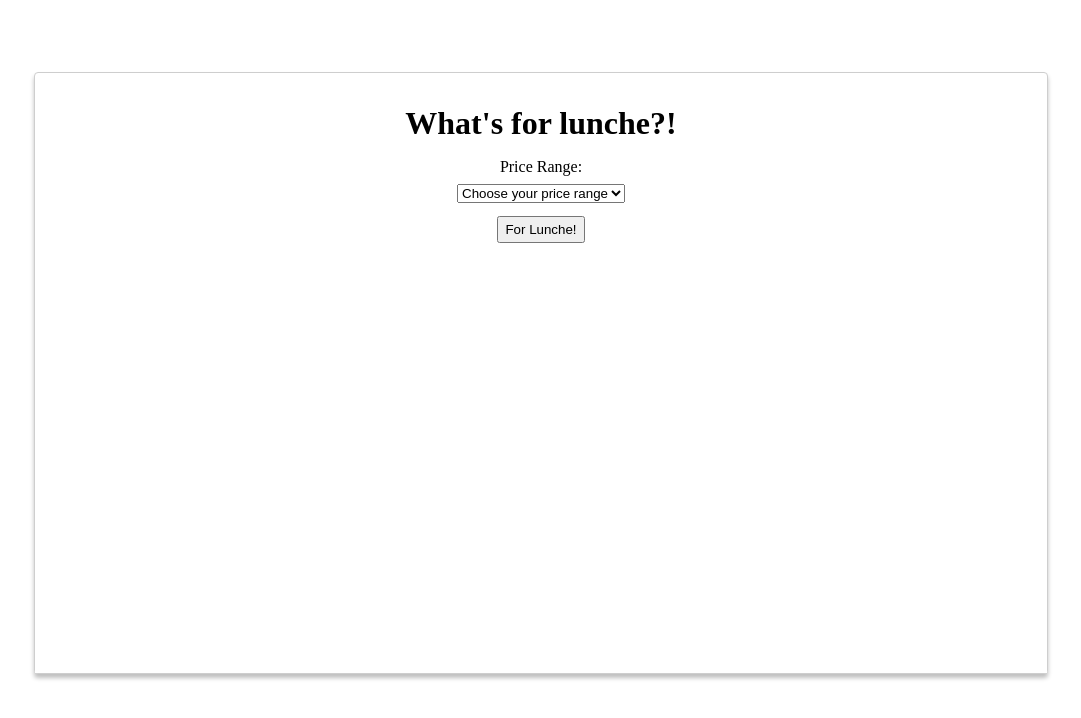
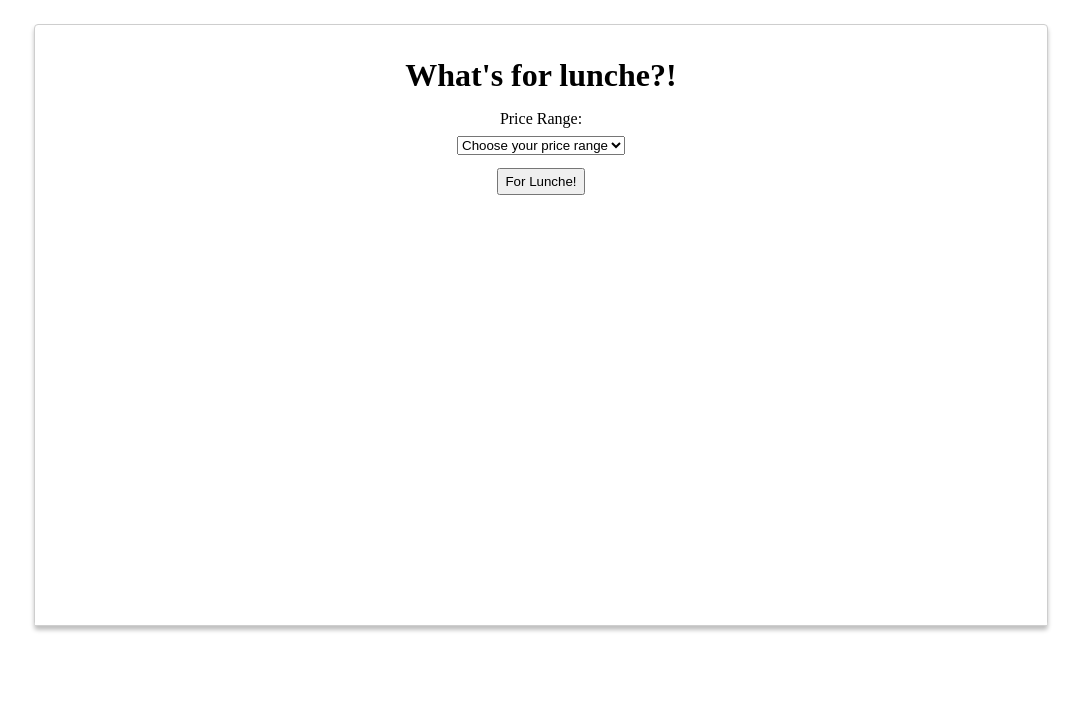
Before and after one commit to JohnCampi/whats-for-lunch, a plain HTML site: page index.html in a window 1280 px wide. Shown: the whole page, without its empty margins (99-1180 px from the left). Drawn offline with Linux system fonts and the light colour scheme.

Commit message:
Update style.css

```diff
--- a/style.css
+++ b/style.css
@@ -4,10 +4,11 @@ body{
     align-items: center;
     font-family:serif;
     justify-content: center;
+    overflow: hidden;
 }
 
 #main{
-    margin-top: 4em;
+    margin-top: 1em;
     height:600px;
     width: 80%;
     background: #FFFFFF;
```
